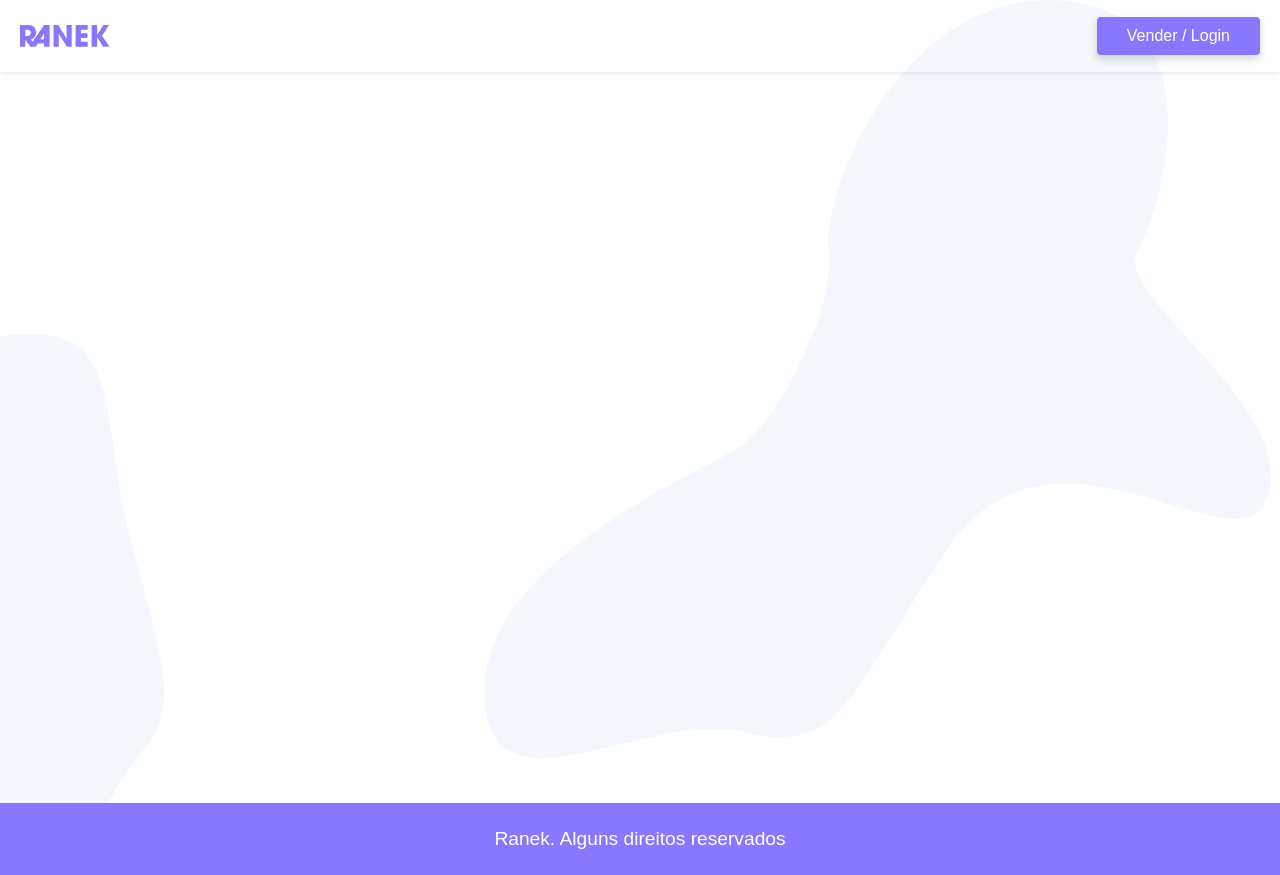
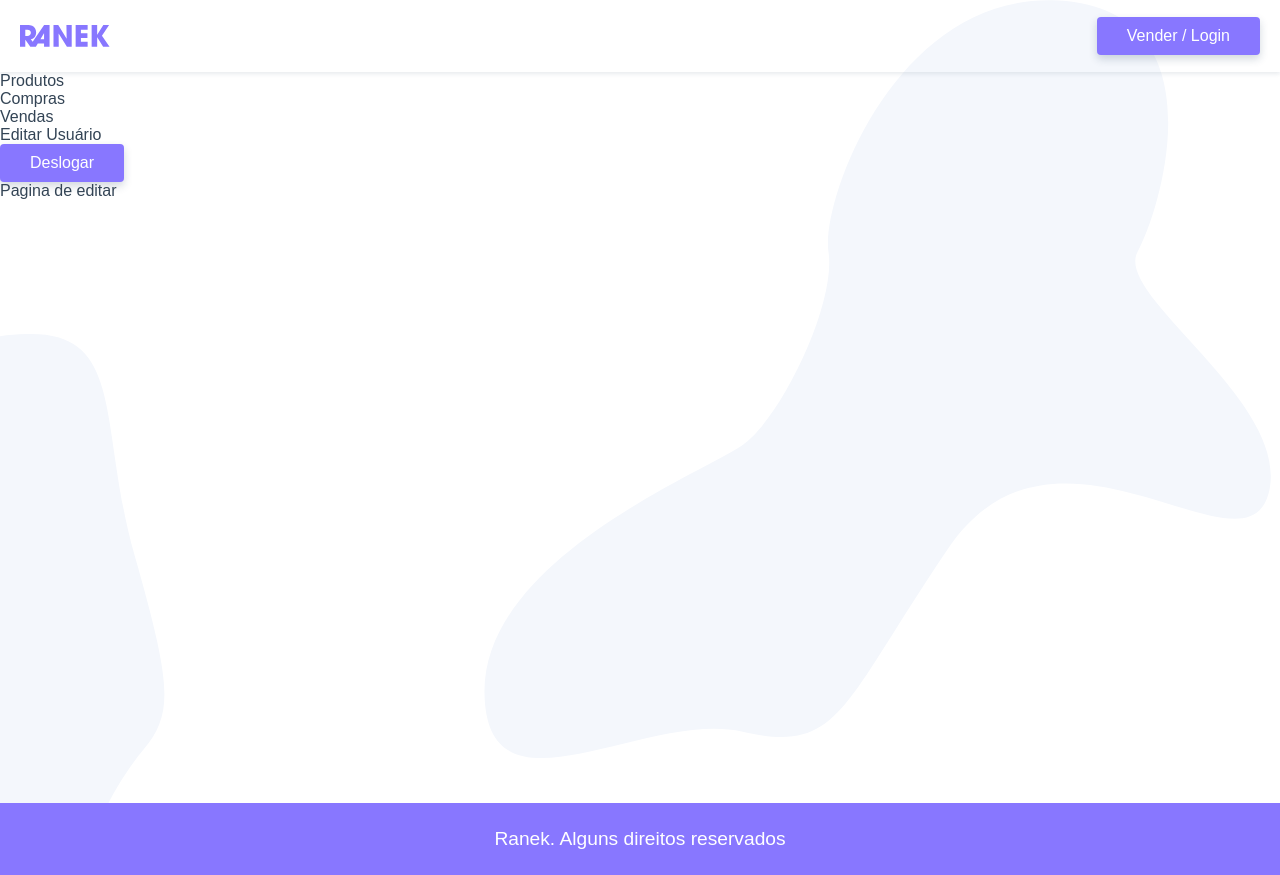
Before and after one commit to vittorRafael/ranek, a Vue app: page /usuario/editar in a window 1280 px wide. Built offline with nearby package versions, Linux system fonts and the light colour scheme.

Commit message:
criando paginas dos usuarios e iniciando função deslogar

```diff
--- a/src/components/LoginCriar.vue
+++ b/src/components/LoginCriar.vue
@@ -5,7 +5,7 @@
     <transition mode="out-in">
       <button v-if="!criar" class="btn" @click="criar = true">Criar Conta</button>
       <UsuarioForm v-else>
-        <button class="btn">Criar Usuário</button>
+        <button class="btn btn-form" @click.prevent="criarUsuario">Criar Usuário</button>
       </UsuarioForm>
     </transition>
   </section>
@@ -23,6 +23,18 @@
   },
   components: {
     UsuarioForm,
+  },
+  methods: {
+    async criarUsuario(){
+      try {
+        await this.$store.dispatch('criarUsuario', this.$store.state.usuario)
+        await this.$store.dispatch('getUsuario', this.$store.state.usuario.email)
+        this.$router.push({name: 'usuario'})
+      }
+      catch (err) {
+        console.log(err);
+      }
+    }
   }
 }
 </script>
--- a/src/router/index.js
+++ b/src/router/index.js
@@ -4,6 +4,10 @@
 import ProdutoView from '../views/ProdutoView.vue'
 import LoginView from '../views/LoginView.vue'
 import UsuarioView from '../views/usuario/UsuarioView.vue'
+import UsuarioProdutos from '../views/usuario/UsuarioProdutos.vue'
+import UsuarioEditar from '../views/usuario/UsuarioEditar.vue'
+import UsuarioCompras from '../views/usuario/UsuarioCompras.vue'
+import UsuarioVendas from '../views/usuario/UsuarioVendas.vue'
 
 Vue.use(VueRouter)
 
@@ -26,8 +30,29 @@
   },
   {
     path: '/usuario',
-    name: 'usuario',
     component: UsuarioView,
+    children: [
+      {
+        path: '',
+        name: 'usuario',
+        component: UsuarioProdutos
+      },
+      {
+        path: 'compras',
+        name: 'usuarioCompras',
+        component: UsuarioCompras
+      },
+      {
+        path: 'vendas',
+        name: 'usuarioVendas',
+        component: UsuarioVendas
+      },
+      {
+        path: 'editar',
+        name: 'usuarioEditar',
+        component: UsuarioEditar
+      },
+    ]
   }
 ]
 
--- a/src/store/index.js
+++ b/src/store/index.js
@@ -33,11 +33,30 @@
   },
   actions: {
     getUsuario(context, payload){
-      api.get(`/usuario/${payload}`)
+      return api.get(`/usuario/${payload}`)
         .then(r => {
           context.commit('UPDATE_USUARIO', r.data)
           context.commit('UPDATE_LOGIN', true)
         })
+    },
+    criarUsuario(context, payload){
+      context.commit('UPDATE_USUARIO', {id: payload.email})
+      return api.post('/usuario', payload)
+    },
+    deslogarUsuario(context){
+      context.commit('UPDATE_USUARIO', {
+        id: "",
+        nome: "",
+        email: "",
+        senha: "",
+        cep: "",
+        rua: "",
+        numero: "",
+        bairro: "",
+        cidade: "",
+        estado: "",
+      })
+      context.commit('UPDATE_LOGIN', false)
     }
   },
   modules: {
--- /dev/null
+++ b/src/views/usuario/UsuarioCompras.vue
@@ -0,0 +1,13 @@
+<template>
+  <p>Lista de compras</p>
+</template>
+
+<script>
+export default {
+  name: 'UsuarioCompras'
+}
+</script>
+
+<style>
+
+</style>
--- /dev/null
+++ b/src/views/usuario/UsuarioEditar.vue
@@ -0,0 +1,13 @@
+<template>
+  <p>Pagina de editar</p>
+</template>
+
+<script>
+export default {
+  name: 'UsuarioEditar'
+}
+</script>
+
+<style>
+
+</style>
--- /dev/null
+++ b/src/views/usuario/UsuarioProdutos.vue
@@ -0,0 +1,13 @@
+<template>
+  <p>Lista de produtos</p>
+</template>
+
+<script>
+export default {
+  name: 'UsuarioProdutos'
+}
+</script>
+
+<style>
+
+</style>
--- /dev/null
+++ b/src/views/usuario/UsuarioVendas.vue
@@ -0,0 +1,13 @@
+<template>
+  <p>Lista de vendas</p>
+</template>
+
+<script>
+export default {
+  name: 'UsuarioVendas'
+}
+</script>
+
+<style>
+
+</style>
--- a/src/views/usuario/UsuarioView.vue
+++ b/src/views/usuario/UsuarioView.vue
@@ -1,10 +1,39 @@
 <template>
-  <p>usuario</p>
+  <section class="usuario">
+    <nav class="sidenav">
+      <ul>
+        <li>
+          <router-link :to="{name: 'usuario'}">Produtos</router-link>
+        </li>
+        <li>
+          <router-link :to="{name: 'usuarioCompras'}">Compras</router-link>
+        </li>
+        <li>
+          <router-link :to="{name: 'usuarioVendas'}">Vendas</router-link>
+        </li>
+        <li>
+          <router-link :to="{name: 'usuarioEditar'}">Editar Usuário</router-link>
+        </li>
+        <li>
+          <button class="btn" @click.prevent="deslogar">Deslogar</button>
+        </li>
+      </ul>
+    </nav>
+    <transition mode="out-in">
+      <router-view></router-view>
+    </transition>
+  </section>
 </template>
 
 <script>
 export default {
-  name: 'UsuarioView'
+  name: 'UsuarioView',
+  methods: {
+    deslogar(){
+      this.$store.dispatch('deslogarUsuario')
+      this.$router.push('/login')
+    }
+  }
 }
 </script>
 
```
